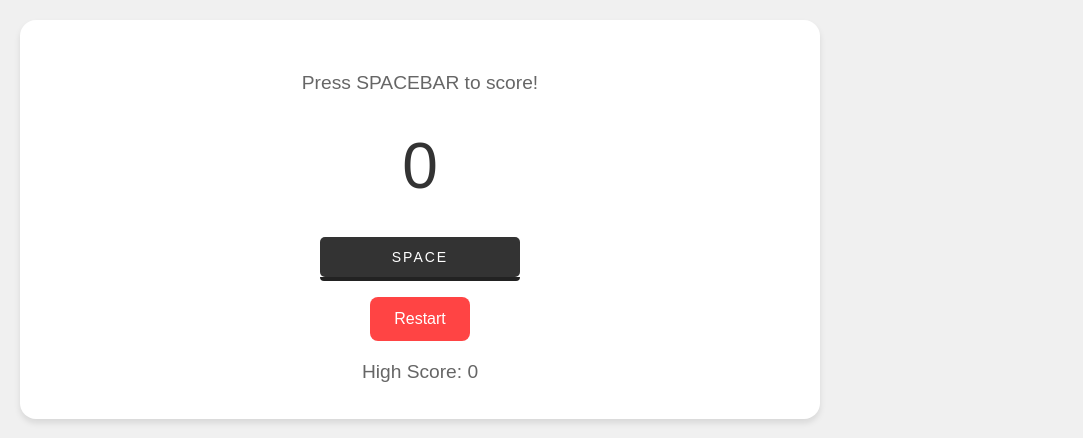
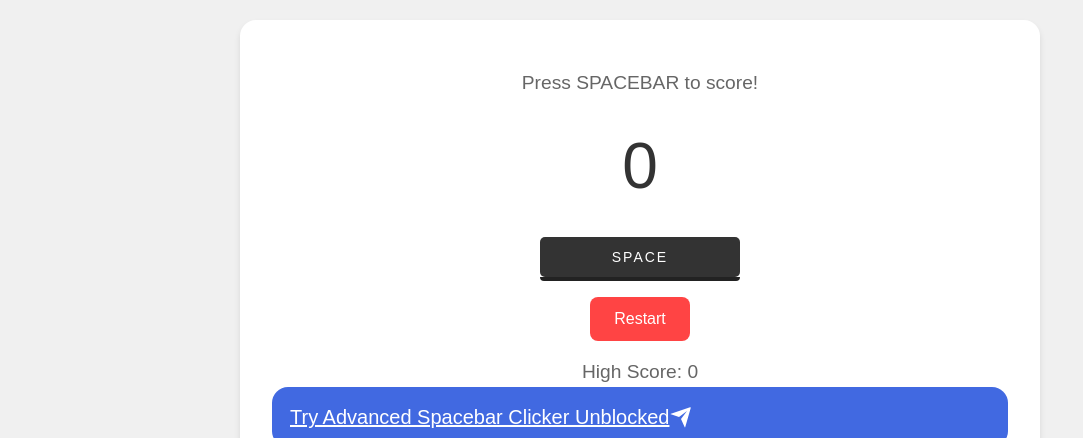
Before and after one commit to unblocked-gaming/spacebar-clicker-unblocked, a plain HTML site: page index.html in a window 1280 px wide. Shown: the top 438 px of the page, without its empty margins (0-1083 px from the left). Drawn offline with Linux system fonts and the light colour scheme.

Commit message:
Update index.html

```diff
--- a/index.html
+++ b/index.html
@@ -1,7 +1,7 @@
 <!DOCTYPE html>
 <html>
 <head>
-    <title>Spacebar Clicker</title>
+    <title>Spacebar Clicker Unblocked</title>
     <style>
         body {
             font-family: Arial, sans-serif;
@@ -13,7 +13,6 @@
             align-items: center;
             justify-content: center;
             min-height: 100vh;
-            margin: 0;
             font-family: Arial, sans-serif;
             background-color: #f0f0f0;
         }
@@ -145,6 +144,60 @@
             color: #666;
             margin-top: 1rem;
         }
+
+        #spacebar-clicker {
+          font-size: 20px;
+          background: royalblue;
+          color: white;
+          padding: 0.7em 1em;
+          padding-left: 0.9em;
+          display: flex;
+          align-items: center;
+          border: none;
+          border-radius: 16px;
+          overflow: hidden;
+          transition: all 0.2s;
+          cursor: pointer;
+        }
+
+        #spacebar-clicker span {
+          display: block;
+          margin-left: 0.3em;
+          transition: all 0.3s ease-in-out;
+        }
+
+        #spacebar-clicker svg {
+          display: block;
+          transform-origin: center center;
+          transition: transform 0.3s ease-in-out;
+        }
+
+        #spacebar-clicker:hover .svg-wrapper {
+          animation: fly-1 0.6s ease-in-out infinite alternate;
+        }
+
+        #spacebar-clicker:hover svg {
+          transform: translateX(1.2em) rotate(45deg) scale(1.1);
+        }
+
+        #spacebar-clicker:hover span {
+          transform: translateX(5em);
+        }
+
+        #spacebar-clicker:active {
+          transform: scale(0.95);
+        }
+
+        @keyframes fly-1 {
+          from {
+            transform: translateY(0.1em);
+          }
+
+          to {
+            transform: translateY(-0.1em);
+          }
+        }
+
     </style>
 </head>
 <body>
@@ -156,6 +209,26 @@
         </div>
         <button onclick="resetGame()">Restart</button>
         <div class="high-score">High Score: 0</div>
+        <a id="spacebar-clicker" href="https://thespacebarcounter.com/">
+            Try Advanced Spacebar Clicker Unblocked
+          <div class="svg-wrapper-1">
+            <div class="svg-wrapper">
+              <svg
+                xmlns="http://www.w3.org/2000/svg"
+                viewBox="0 0 24 24"
+                width="24"
+                height="24"
+              >
+                <path fill="none" d="M0 0h24v24H0z"></path>
+                <path
+                  fill="currentColor"
+                  d="M1.946 9.315c-.522-.174-.527-.455.01-.634l19.087-6.362c.529-.176.832.12.684.638l-5.454 19.086c-.15.529-.455.547-.679.045L12 14l6-8-8 6-8.054-2.685z"
+                ></path>
+              </svg>
+            </div>
+          </div>
+        </a>
+
     </div>
     <h1>Spacebar Clicker Unblocked: The Ultimate Clicking Game</h1>
 
```
